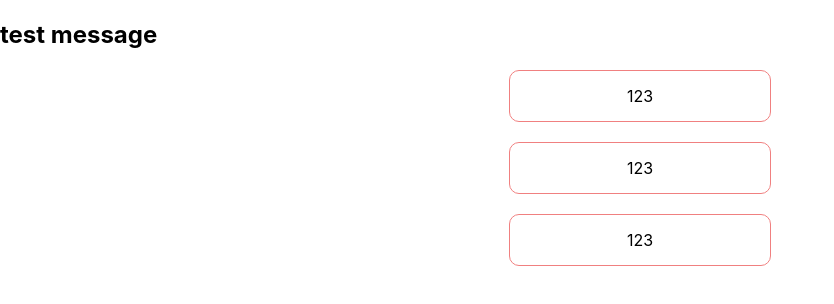
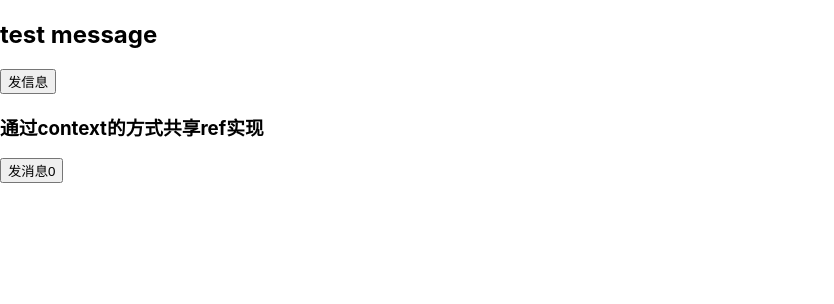
Before and after one commit to MyMagicCode/react-practice, a React (Create React App) app: page / in a window 1280 px wide. Shown: the top 304 px of the page, without its empty margins (0-834 px from the left). Built offline with nearby package versions, Linux system fonts and the light colour scheme.

Commit message:
feat: 通过context全局共享message

```diff
--- /dev/null
+++ b/src/components/message/MessageContext.tsx
@@ -0,0 +1,33 @@
+import {
+  PropsWithChildren,
+  RefObject,
+  createContext,
+  useContext,
+  useRef,
+} from "react";
+import { MessageProvider, MessageRef } from ".";
+
+interface MessageContext {
+  messageRef?: RefObject<MessageRef>;
+}
+
+const messageContext = createContext<MessageContext>({});
+
+// 通过context的方式共享MessageProvider组件
+export function MessageConfigProvider(props: PropsWithChildren) {
+  const messageRef = useRef<MessageRef>(null);
+  return (
+    <messageContext.Provider value={{ messageRef }}>
+      <MessageProvider ref={messageRef} />
+      {props.children}
+    </messageContext.Provider>
+  );
+}
+
+export const useMessage = () => {
+  const { messageRef } = useContext(messageContext);
+  if (!messageRef) {
+    throw new Error("请在最外层添加MessageConfigProvider组件");
+  }
+  return messageRef.current;
+};
--- a/src/components/message/demo/TestMessage.tsx
+++ b/src/components/message/demo/TestMessage.tsx
@@ -1,10 +1,44 @@
-import { MessageProvider } from "..";
+import { useRef, useState } from "react";
+import { MessageProvider, MessageRef } from "..";
+import { MessageConfigProvider, useMessage } from "../MessageContext";
 
 export default function TestMessage() {
+  const messageRef = useRef<MessageRef>(null);
+
+  const handleClick = () => {
+    messageRef.current?.add({
+      content: "这是一条消息",
+    });
+  };
   return (
     <>
       <h2>test message</h2>
-      <MessageProvider />
+      <MessageProvider ref={messageRef} />
+      <button onClick={handleClick}>发信息</button>
+      <MessageConfigProvider>
+        <ContextMessageDemo />
+      </MessageConfigProvider>
     </>
   );
 }
+
+function ContextMessageDemo() {
+  const message = useMessage();
+  const [count, setCount] = useState(0);
+
+  const handleClick = () => {
+    message?.add({
+      content: "哈哈哈" + count,
+      duration: 1000,
+      position: "bottom",
+    });
+    setCount((c) => c + 1);
+  };
+
+  return (
+    <div>
+      <h3>通过context的方式共享ref实现</h3>
+      <button onClick={handleClick}>发消息{count}</button>
+    </div>
+  );
+}
--- a/src/components/message/index.tsx
+++ b/src/components/message/index.tsx
@@ -1,8 +1,9 @@
-import React, { CSSProperties, FC, useEffect, useMemo } from "react";
+import React, { CSSProperties, forwardRef, useMemo } from "react";
 import useMessageStore from "./useMessageStore";
 import "./message.scss";
 import { CSSTransition, TransitionGroup } from "react-transition-group";
 import { createPortal } from "react-dom";
+import { useTimer } from "./useTimer";
 
 export type Position = "top" | "bottom";
 
@@ -15,23 +16,25 @@ export interface MessageProps {
   position?: Position;
 }
 
-export const MessageProvider: FC<{}> = (props) => {
-  const { messageList, add } = useMessageStore("top");
+export interface MessageRef {
+  add: (props: MessageProps) => void;
+  update: (id: number, message: MessageProps) => void;
+  remove: (id: number) => void;
+  clearAll: () => void;
+}
 
-  useEffect(() => {
-    let i = 0;
-    const timer = setInterval(() => {
-      add({
-        content: "123",
-      });
-      i = i + 1;
-      if (i > 5) clearInterval(timer);
-      console.log("i", i);
-    }, 2000);
+export const MessageProvider = forwardRef<MessageRef, {}>((props, ref) => {
+  const { messageList, add, remove, update, clearAll } = useMessageStore("top");
 
-    return () => clearInterval(timer);
-    // eslint-disable-next-line react-hooks/exhaustive-deps
-  }, []);
+  // 如果使用context包裹的话useImperativeHandle执行时机不对，不能使用
+  if (ref && "current" in ref) {
+    ref.current = {
+      add,
+      remove,
+      update,
+      clearAll,
+    };
+  }
 
   const directions = Object.keys(messageList) as Position[];
 
@@ -45,9 +48,7 @@ export const MessageProvider: FC<{}> = (props) => {
             {messageList[direction].map((item) => {
               return (
                 <CSSTransition timeout={500} key={item.id} classNames="message">
-                  <div key={`message-card-${item.id}`} className="message-card">
-                    {item.content}
-                  </div>
+                  <MessageItem key={item.id} onClose={remove} {...item} />
                 </CSSTransition>
               );
             })}
@@ -66,4 +67,26 @@ export const MessageProvider: FC<{}> = (props) => {
   }, []);
 
   return createPortal(messageWrapper, el);
+});
+
+interface MessageItemProps extends MessageProps {
+  onClose?: (id: number) => void;
+}
+
+const MessageItem = (item: MessageItemProps) => {
+  const { id, content, duration, onClose } = item;
+  const { onMouseEnter, onMouseLeave } = useTimer({
+    id: id!,
+    duration,
+    remove: onClose!,
+  });
+  return (
+    <div
+      onMouseEnter={onMouseEnter}
+      onMouseLeave={onMouseLeave}
+      key={`message-card-${id}`}
+      className="message-card">
+      {content}
+    </div>
+  );
 };
--- a/src/components/message/message.scss
+++ b/src/components/message/message.scss
@@ -49,9 +49,14 @@
 
 .message-exit {
   opacity: 1;
+  transform: scale(1);
 }
 
 .message-exit-active {
+  transform: scale(0.5);
+  transition: opacity,transform 0.5s ease;
+}
+.message-exit-done {
   opacity: 0;
-  transition: opacity 0.4s ease;
+  transition: opacity,transform 0.5s ease;
 }
--- a/src/components/message/useTimer.tsx
+++ b/src/components/message/useTimer.tsx
@@ -0,0 +1,47 @@
+import { useEffect, useRef } from "react";
+
+export interface UseTimerProps {
+  duration?: number;
+  id: number;
+  remove: (id: number) => void;
+}
+
+export function useTimer(props: UseTimerProps) {
+  const { duration = 2000, id, remove } = props;
+
+  const timer = useRef<number | null>(null);
+
+  const startTimer = () => {
+    timer.current = window.setTimeout(() => {
+      remove(id);
+      // 重置timer的值
+      removeTimer();
+    }, duration);
+  };
+
+  const removeTimer = () => {
+    if (timer.current) {
+      clearTimeout(timer.current);
+      timer.current = null;
+    }
+  };
+
+  useEffect(() => {
+    startTimer();
+    return () => removeTimer();
+    // eslint-disable-next-line react-hooks/exhaustive-deps
+  }, []);
+
+  const onMouseEnter = () => {
+    removeTimer();
+  };
+
+  const onMouseLeave = () => {
+    startTimer();
+  };
+
+  return {
+    onMouseEnter,
+    onMouseLeave,
+  };
+}
```
Also changed, not shown: src/index.tsx (+6 -6 lines).
